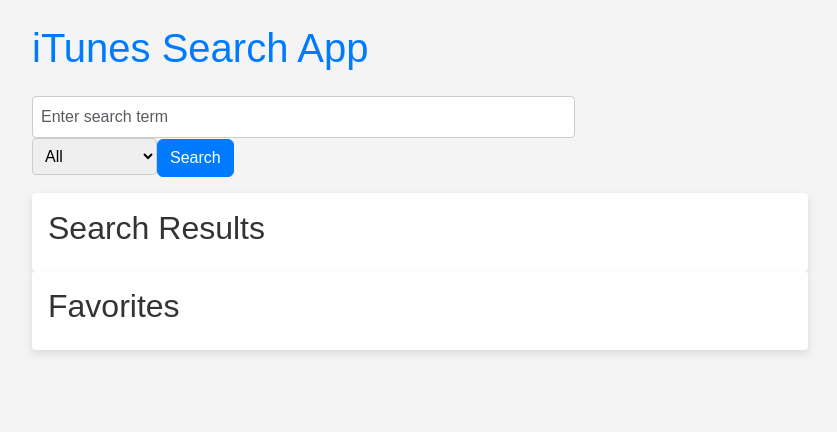
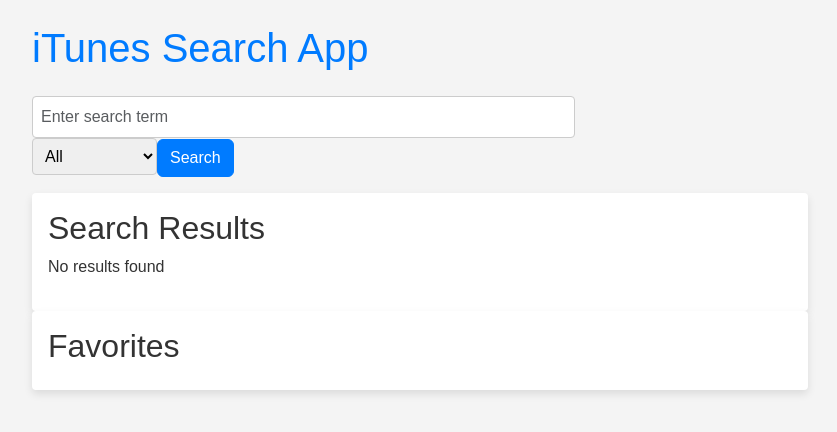
Before and after one commit to summa-ingenio/ituenes-app-client, a React (Create React App) app: page / in a window 1280 px wide. Shown: the top 432 px of the page, without its empty margins (220-1057 px from the left). Built offline with nearby package versions, Linux system fonts and the light colour scheme.

Commit message:
Update App.js

```diff
--- a/src/App.js
+++ b/src/App.js
@@ -80,6 +80,7 @@
       </div>
       <div className="search-results">
   <h2>Search Results</h2>
+  {Array.isArray(results) && results.length > 0 ? (
     <ul className="list-group">
       {results.map((item) => (
         <li
@@ -96,7 +97,11 @@
         </li>
       ))}
     </ul>
+  ) : (
+    <p>No results found</p>
+  )}
 </div>
+
       <div className="favorites">
         <h2>Favorites</h2>
         <ul className="list-group">
```
Lines whose indentation alone changed are shown as unchanged.
